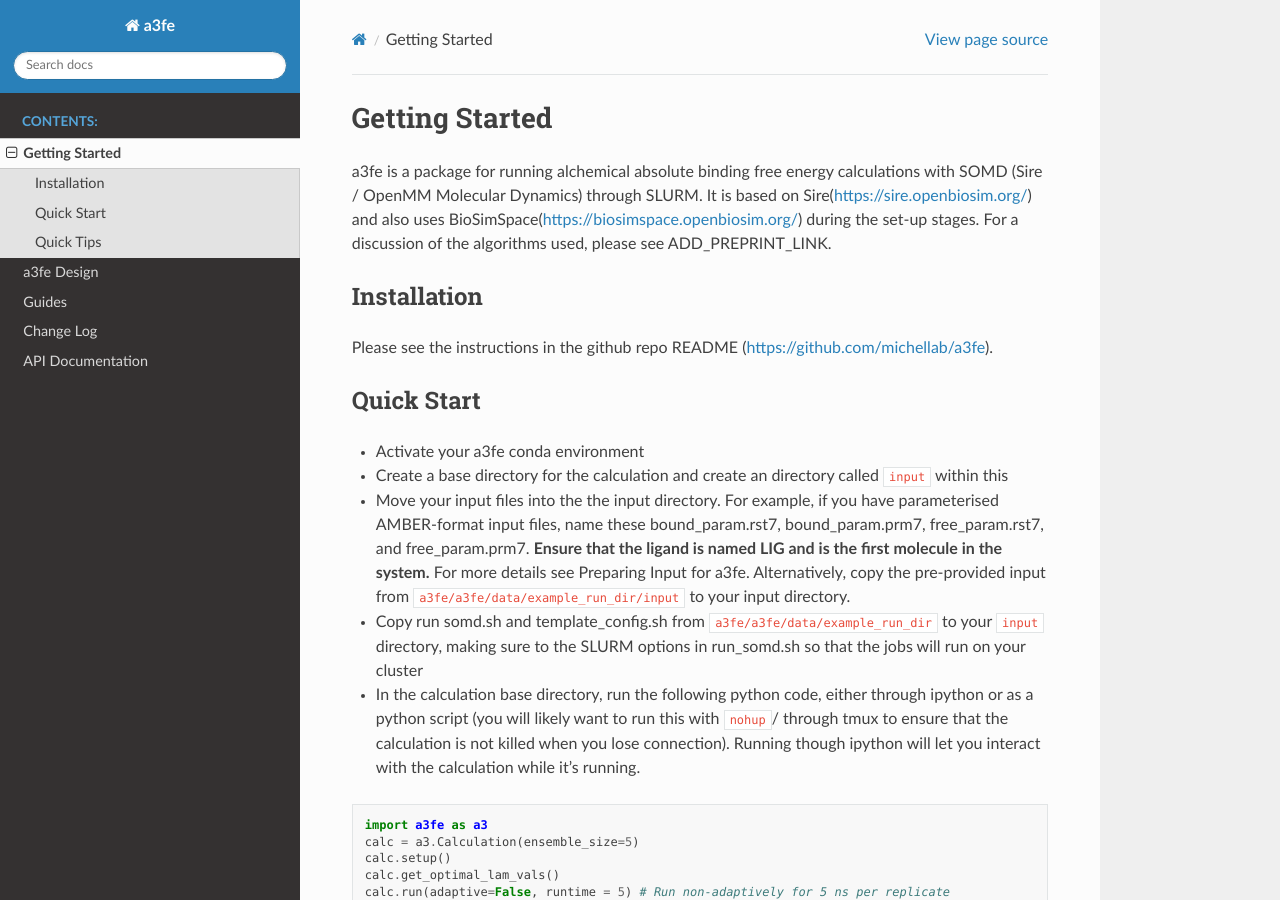
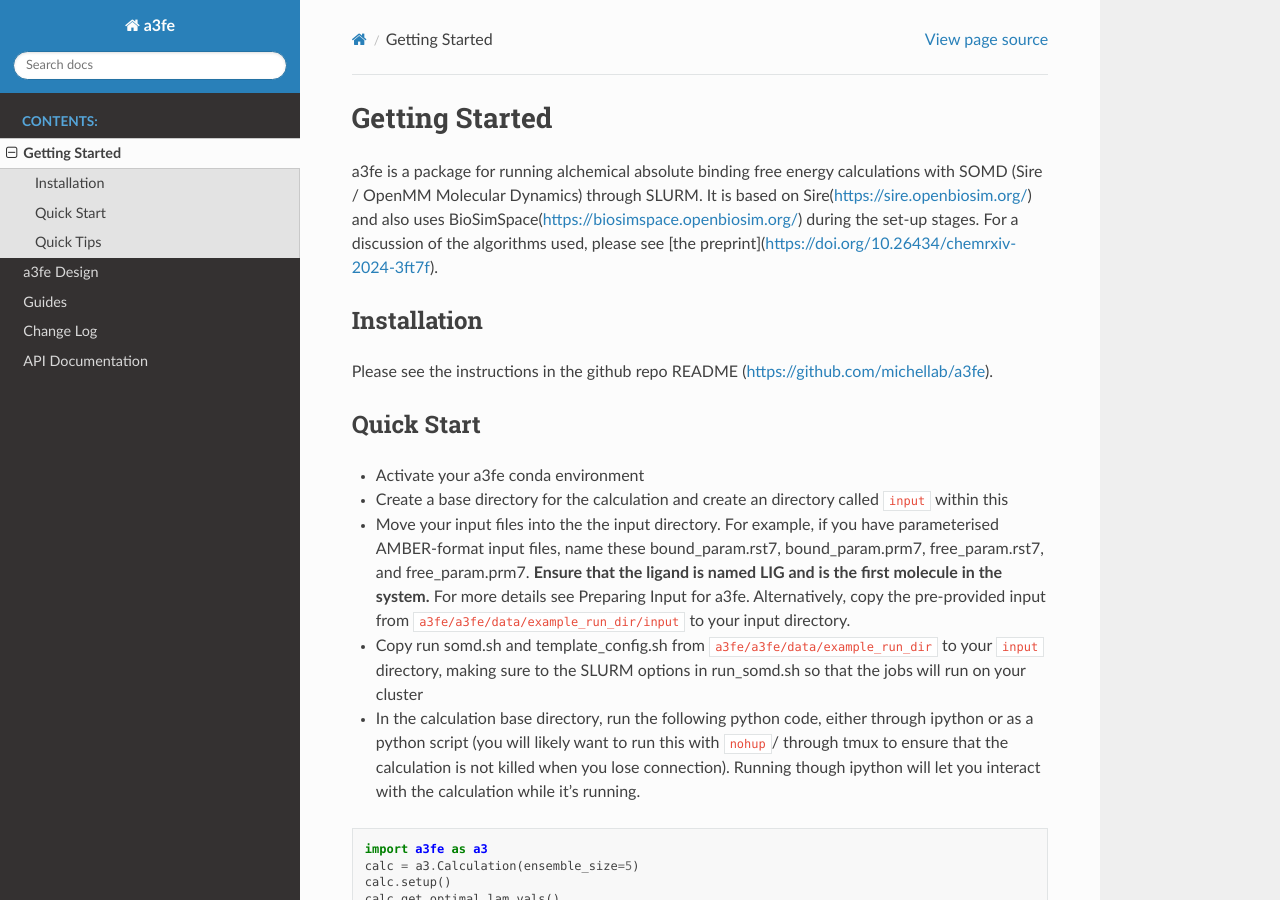
Before and after one commit to michellab/a3fe, a Sphinx documentation site: the page built from docs/getting_started.rst, in a window 1280 px wide and 900 px high. Built offline with Sphinx 7.4.7 and the Read the Docs theme 2.0.0, drawn with Linux system fonts in a browser that asks for light colours.

Commit message:
Add links to preprint [ci skip]

```diff
--- a/docs/a3fe_design.rst
+++ b/docs/a3fe_design.rst
@@ -46,7 +46,7 @@ a3fe implements agorithms for:
 - Adaptive allocation of simulation time to minimise the inter-run uncertainty (e.g. ``calc.run(adaptive=True)``)
 - Adaptive equilibration detection (see :func:`a3fe.analyse.detect_equil.check_equil_multiwindow_paired_t`, used when ``calc.run(adaptive=True)`` is specified)
 
-For more details of the algorithms, please see ADD_PREPRINT_LINK.
+For more details of the algorithms, please see [the preprint](https://doi.org/10.26434/chemrxiv-2024-3ft7f).
 
 Some Notes on the Implementation
 *********************************
--- a/docs/getting_started.rst
+++ b/docs/getting_started.rst
@@ -2,7 +2,7 @@ Getting Started
 ===============
 a3fe is a package for running alchemical absolute binding free energy calculations with SOMD (Sire / OpenMM Molecular Dynamics) through SLURM.
 It is based on Sire(https://sire.openbiosim.org/) and also uses BioSimSpace(https://biosimspace.openbiosim.org/) during the set-up stages. For a
-discussion of the algorithms used, please see ADD_PREPRINT_LINK.
+discussion of the algorithms used, please see [the preprint](https://doi.org/10.26434/chemrxiv-2024-3ft7f).
 
 Installation
 ************
```
Also changed, not shown: README.md (+4 -0 lines).
